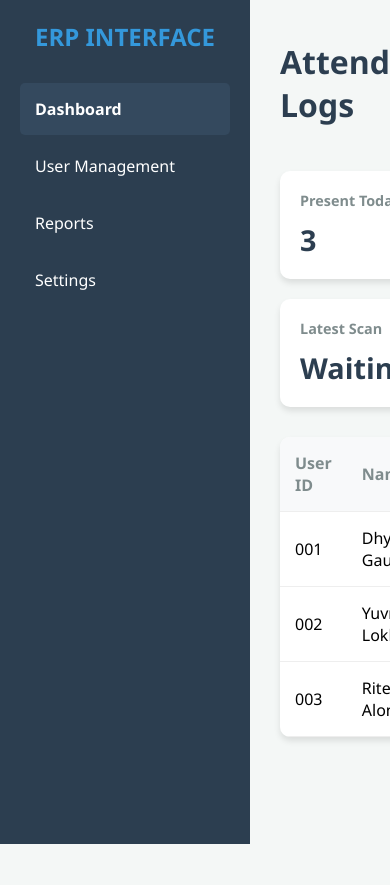
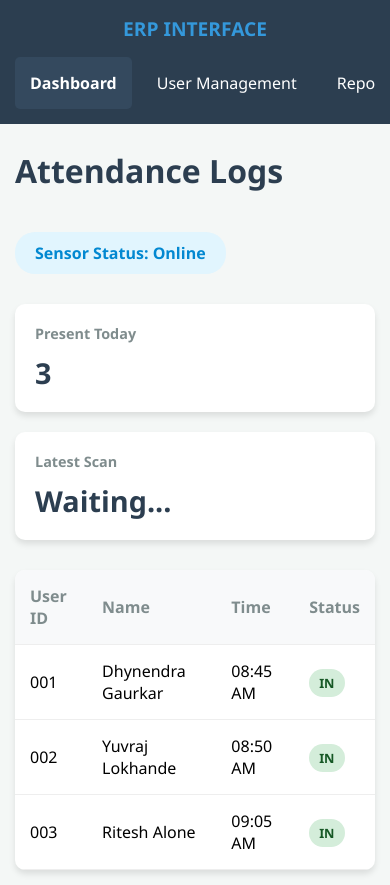
Before and after one commit to riteshalone04/ERP-Module, a plain HTML site: page index.html in a window 390 px wide. Before the commit the page ends 844 px from the top, so only its background shows below. Drawn offline with Linux system fonts and the light colour scheme.

Commit message:
Update style.css

```diff
--- a/style.css
+++ b/style.css
@@ -281,3 +281,64 @@ footer {
     color: #7f8c8d;
     width: 100%;
 }
+
+/* =========================================
+   10. MOBILE RESPONSIVENESS
+   ========================================= */
+
+@media (max-width: 768px) {
+    body {
+        overflow: auto; /* Allow scrolling on mobile */
+    }
+
+    .container {
+        flex-direction: column; /* Stack sidebar on top of content */
+        height: auto;
+    }
+
+    .sidebar {
+        width: 100%;
+        height: auto;
+        padding: 15px;
+    }
+
+    .sidebar h2 {
+        margin-bottom: 15px;
+        font-size: 1.2rem;
+    }
+
+    .sidebar ul {
+        display: flex;
+        overflow-x: auto; /* Allow menu to scroll horizontally if too many items */
+        gap: 10px;
+    }
+
+    .sidebar ul li {
+        margin-bottom: 0;
+        white-space: nowrap;
+    }
+
+    .content {
+        padding: 15px;
+        width: 100%;
+    }
+
+    header {
+        flex-direction: column;
+        align-items: flex-start;
+        gap: 15px;
+    }
+
+    .stats-grid {
+        grid-template-columns: 1fr; /* Stack cards in a single column */
+    }
+
+    table {
+        display: block;
+        overflow-x: auto; /* Make tables scrollable horizontally so they don't break layout */
+    }
+
+    .user-grid {
+        grid-template-columns: 1fr;
+    }
+}
```
